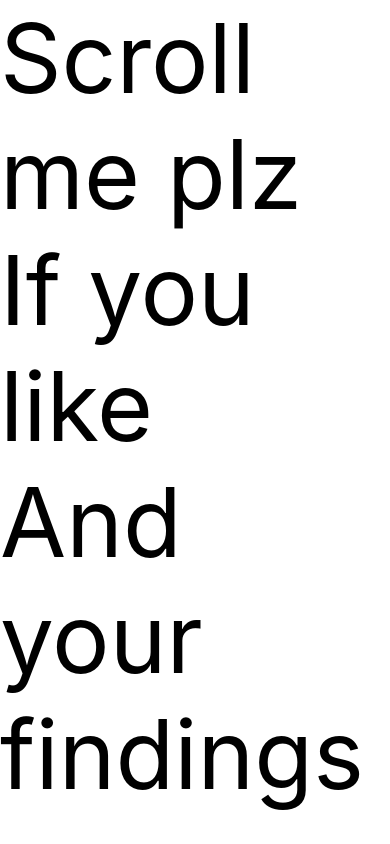
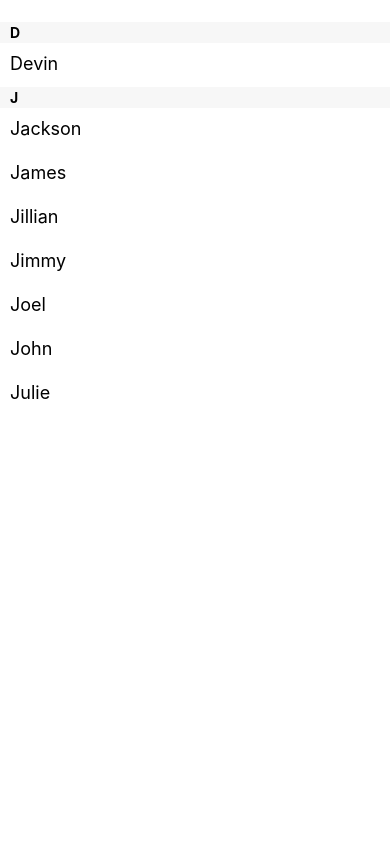
Before and after one commit to lyllovelemon/AwesomeProject, a React Native app: screen / in a window 390 px wide. Built offline with nearby package versions, Linux system fonts and the light colour scheme.

Commit message:
feat:add sectionlist

```diff
--- a/App.js
+++ b/App.js
@@ -5,27 +5,47 @@
  * @format
  * @flow
  */
-import React,{Component} from 'react';
-import{AppRegistry,ScrollView,Image,Text} from 'react-native';
+import React, { Component } from 'react';
+import { SectionList, StyleSheet, Text, View } from 'react-native';
 
-export default class IScrolledDownAndWhatHappenedNextShockedMe extends Component{
-  render(){
-    return(
-      <ScrollView>
-        <Text style={{fontSize:96}}>Scroll me plz</Text>
-        <Image source={{uri:'https://facebook.github.io/react-native/img/favicon.png',width:64,height:64}} />
-        <Image source={{uri:'https://facebook.github.io/react-native/img/favicon.png',width:64,height:64}} />
-        <Image source={{uri:'https://facebook.github.io/react-native/img/favicon.png',width:64,height:64}} />
-        <Text style={{fontSize:96}}>If you like</Text>
-        <Image source={{uri:'https://facebook.github.io/react-native/img/favicon.png',width:64,height:64}} />
-        <Image source={{uri:'https://facebook.github.io/react-native/img/favicon.png',width:64,height:64}} />
-        <Image source={{uri:'https://facebook.github.io/react-native/img/favicon.png',width:64,height:64}} />
-        <Image source={{uri:'https://facebook.github.io/react-native/img/favicon.png',width:64,height:64}} />
-        <Text style={{fontSize:96}}>And your findings</Text>
-      </ScrollView>
-    )
+export default class SectionListBasics extends Component {
+  render() {
+    return (
+      <View style={styles.container}>
+        <SectionList
+          sections={[
+            {title: 'D', data: ['Devin']},
+            {title: 'J', data: ['Jackson', 'James', 'Jillian', 'Jimmy', 'Joel', 'John', 'Julie']},
+          ]}
+          renderItem={({item}) => <Text style={styles.item}>{item}</Text>}
+          renderSectionHeader={({section}) => <Text style={styles.sectionHeader}>{section.title}</Text>}
+          keyExtractor={(item, index) => index}
+        />
+      </View>
+    );
   }
 }
+
+const styles = StyleSheet.create({
+  container: {
+   flex: 1,
+   paddingTop: 22
+  },
+  sectionHeader: {
+    paddingTop: 2,
+    paddingLeft: 10,
+    paddingRight: 10,
+    paddingBottom: 2,
+    fontSize: 14,
+    fontWeight: 'bold',
+    backgroundColor: 'rgba(247,247,247,1.0)',
+  },
+  item: {
+    padding: 10,
+    fontSize: 18,
+    height: 44,
+  },
+})
 // import React, {Fragment} from 'react';
 // import {
 //   SafeAreaView,
```
